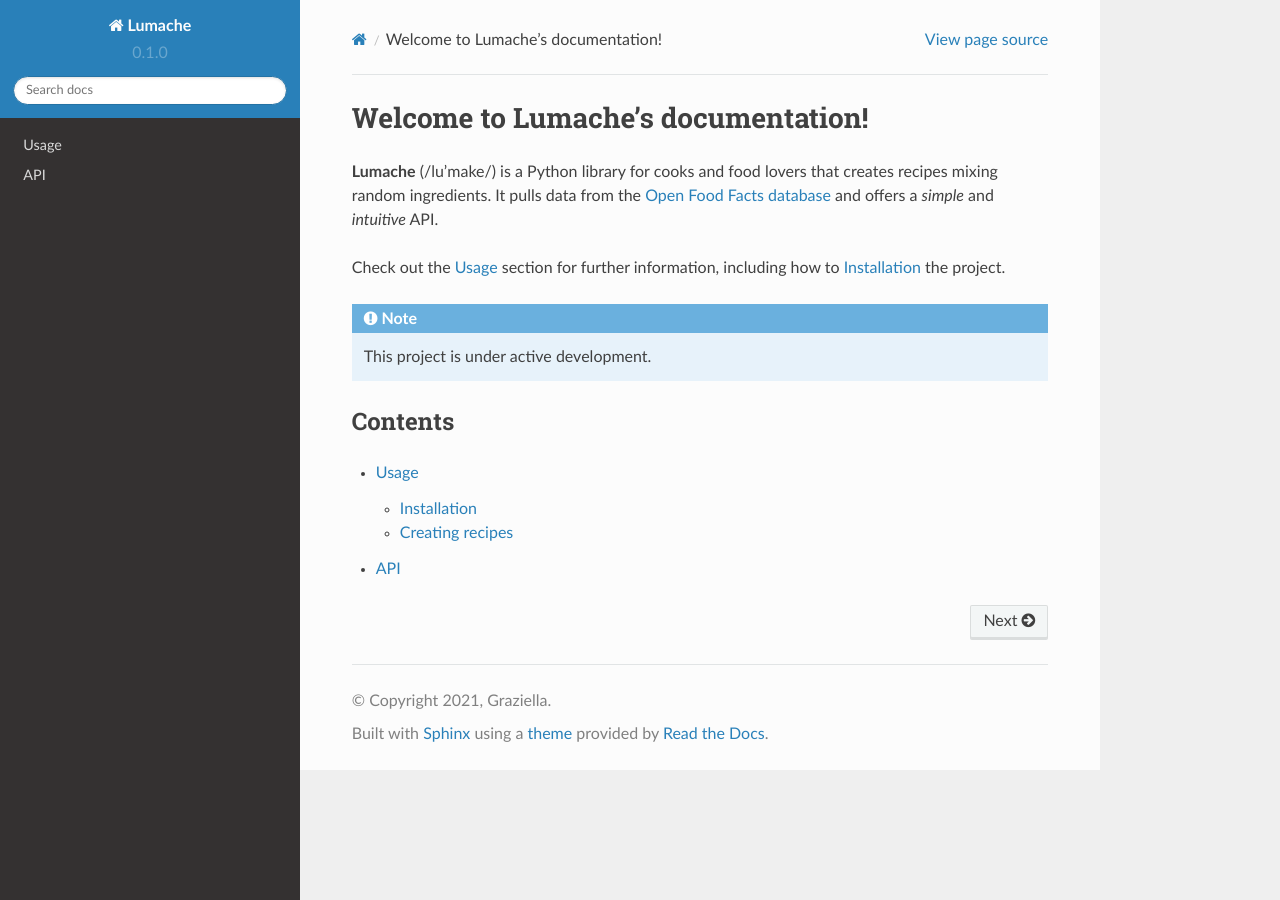
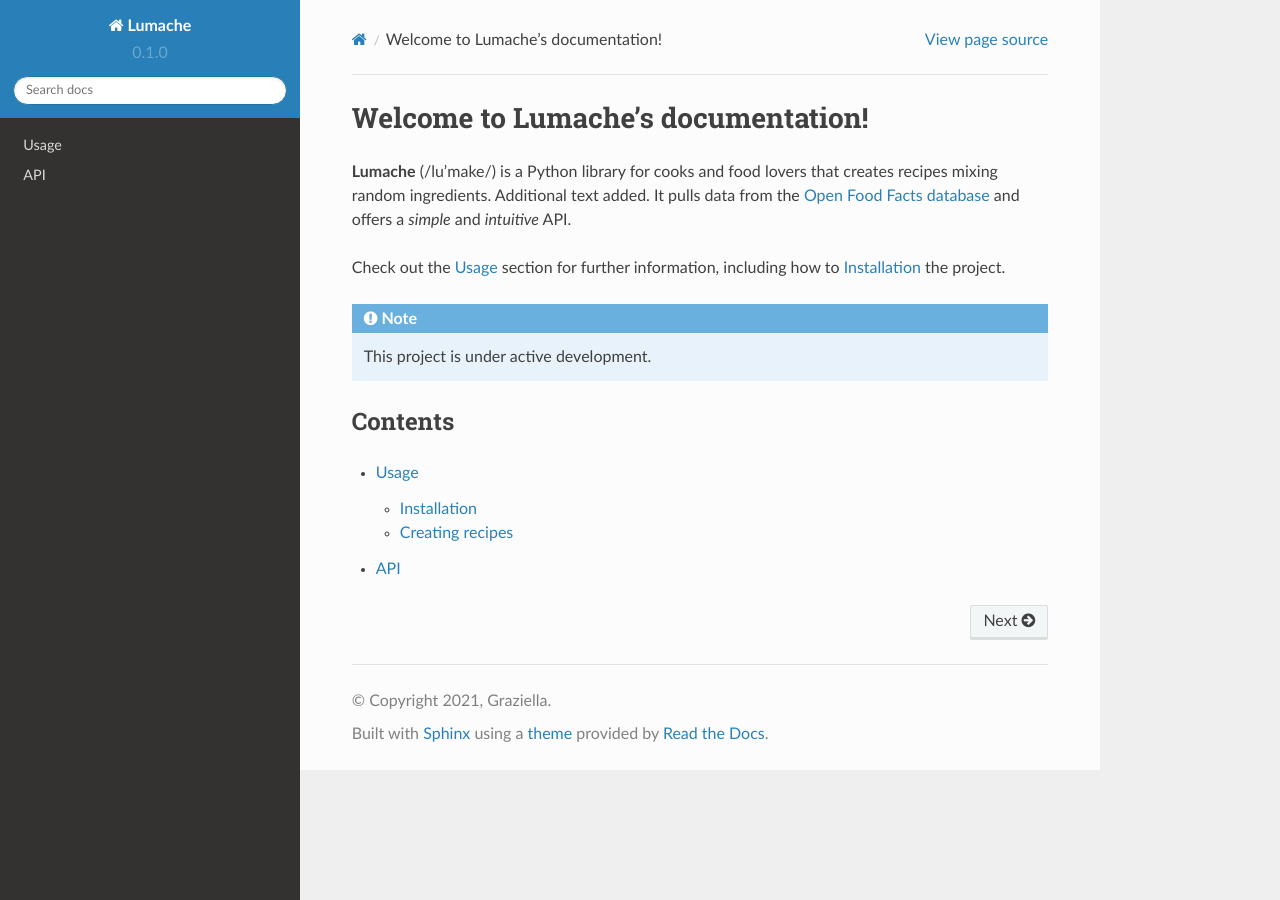
Before and after one commit to himadri111/saxs-docs-tutorial, a Sphinx documentation site: the page built from docs/source/index.rst, in a window 1280 px wide. Built offline with Sphinx 7.4.7 and the Read the Docs theme 2.0.0, drawn with Linux system fonts in a browser that asks for light colours.

Commit message:
Update index.rst

```diff
--- a/docs/source/index.rst
+++ b/docs/source/index.rst
@@ -2,7 +2,7 @@
 ===================================
 
 **Lumache** (/lu'make/) is a Python library for cooks and food lovers
-that creates recipes mixing random ingredients.
+that creates recipes mixing random ingredients. Additional text added.
 It pulls data from the `Open Food Facts database <https://world.openfoodfacts.org/>`_
 and offers a *simple* and *intuitive* API.
 
```
